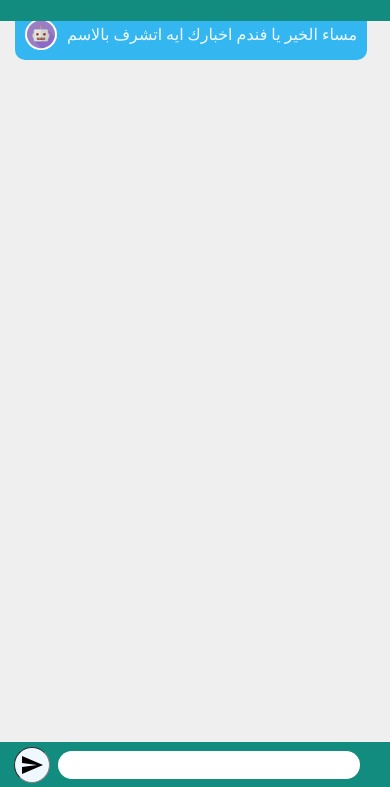
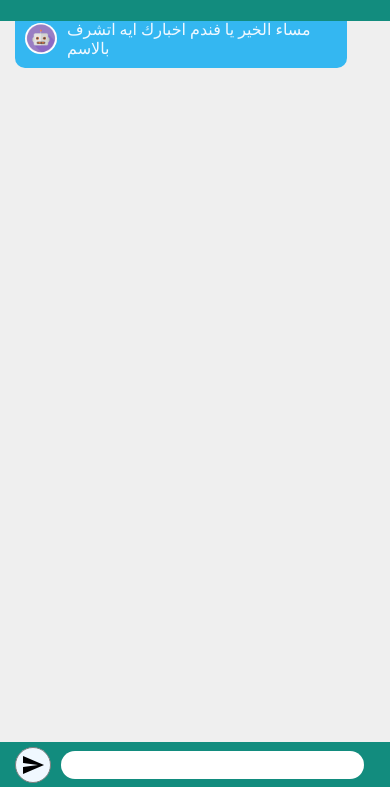
Before and after one commit to YoussefNour/almercedemo, a website: page public/index.html in a window 390 px wide. Shown: the part 57-844 px from the top of the page. Drawn offline with nearby package versions, Linux system fonts and the light colour scheme.

Commit message:
mobile issue test 1.2

```diff
--- a/public/chatbot.js
+++ b/public/chatbot.js
@@ -67,14 +67,14 @@ const receivemessage = () => {
 const outputmessage = () => {
   return `<div class="outputmessage">
         <img class="messageprofile" src="/images/robot.jpg">
-        <label>${questions[questionIndex++]}</label>
+        <label class="messagetext">${questions[questionIndex++]}</label>
     </div>`;
 };
 
 const inputmessage = (userMessage) => {
   return `<div class="inputmessage">
     <img class="messageprofile" src="/images/flat-business-man-user-profile-avatar-icon-vector-4333097.jpg">
-    <label>${userMessage}</label>
+    <label class="messagetext">${userMessage}</label>
     </div>`;
 };
 
--- a/public/main.css
+++ b/public/main.css
@@ -7,7 +7,7 @@ body {
 }
 
 .mainbody {
-  background: #efefef none repeat scroll 0 0;
+  background: #efefef;
   height: 80vh;
   width: 100%;
   display: flex;
@@ -77,10 +77,7 @@ body {
   display: flex;
   align-items: center;
   align-self: flex-start;
-  width: fit-content;
-  height: fit-content;
-  flex-shrink: none;
-  max-height: 30px;
+  max-width: 80%;
   background-color: #34b7f1;
   padding: 10px;
   margin: 15px;
@@ -101,22 +98,28 @@ body {
   flex-wrap: wrap;
   align-items: center;
   background-color: #25d366;
-  width: fit-content;
+  max-width: 80%;
   height: fit-content;
-  flex-shrink: none;
-  max-height: 30px;
   padding: 10px;
   margin: 15px;
   border-radius: 10px;
   color: aliceblue;
 }
 
+.messagetext {
+  overflow: hidden;
+  text-overflow: ellipsis;
+  display: -webkit-box;
+  -webkit-line-clamp: 4; /* number of lines to show */
+  -webkit-box-orient: vertical;
+}
+
 .sendbutton {
   display: flex;
   border-radius: 50%;
-  border: grey inset 1px;
+  border: grey solid 1px;
   padding: 5px;
-  margin: 0 2% 0 1%;
+  margin: 0 10px 0 5px;
   vertical-align: middle;
   background-color: aliceblue;
 }
```
